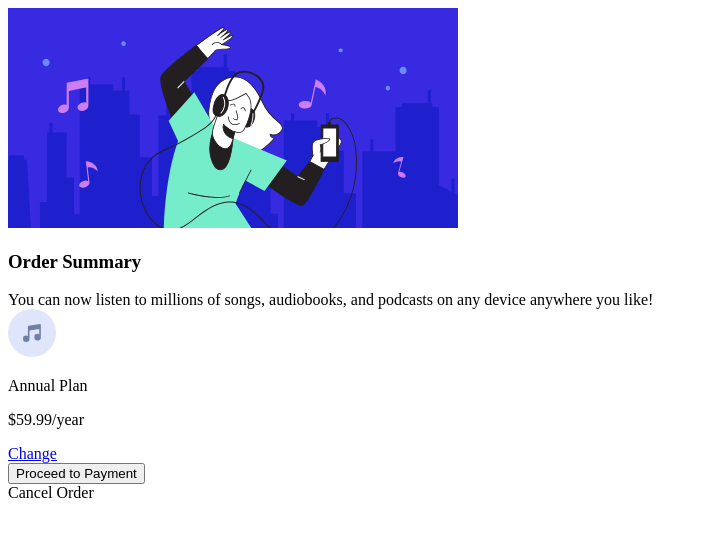
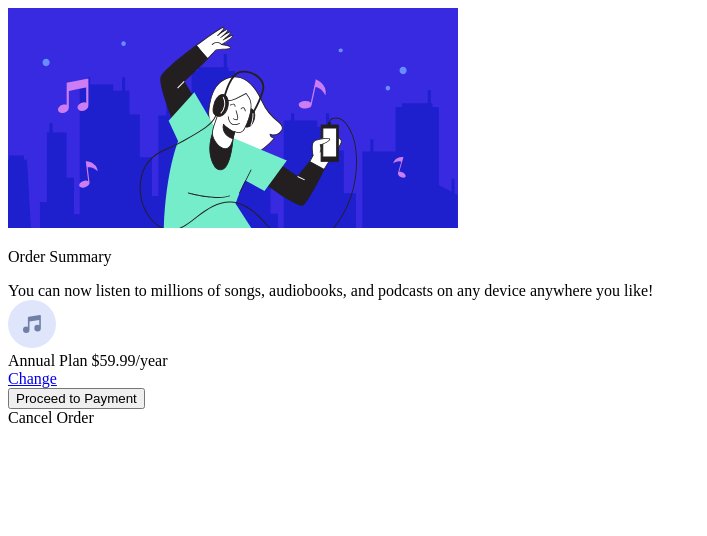
Before and after one commit to gabadadzeluca/order-summary-component, a plain HTML site: page index.html in a window 1280 px wide. Shown: the whole page, without its empty margins (0-707 px from the left). Drawn offline with Linux system fonts and the light colour scheme.

Commit message:
change tags and add classes

```diff
--- a/index.html
+++ b/index.html
@@ -17,7 +17,7 @@
 <body>
   <section class="card">
     <img class="image" src="images/illustration-hero.svg">
-    <h3 class="summary">Order Summary</h3>
+    <p class="summary">Order Summary</p>
 
     <div class="describtion">
       You can now listen to millions of songs, audiobooks, and podcasts on any
@@ -27,8 +27,8 @@
     <div class="plan">
       <img class="icon" src="images/icon-music.svg">
       <div class="block">
-        <p>Annual Plan</p>
-        <p>$59.99/year</p>
+        <span class="plan-name">Annual Plan</span>
+        <span class="plan-price">$59.99/year</span>
       </div>
 
 
@@ -36,10 +36,10 @@
     </div>
 
     <div class="buttons">
-      <button>
+      <button class="proceed-btn">
         Proceed to Payment
       </button>
-      <div>
+      <div class="cancel-btn">
         Cancel Order
       </div>
     </div>
```
